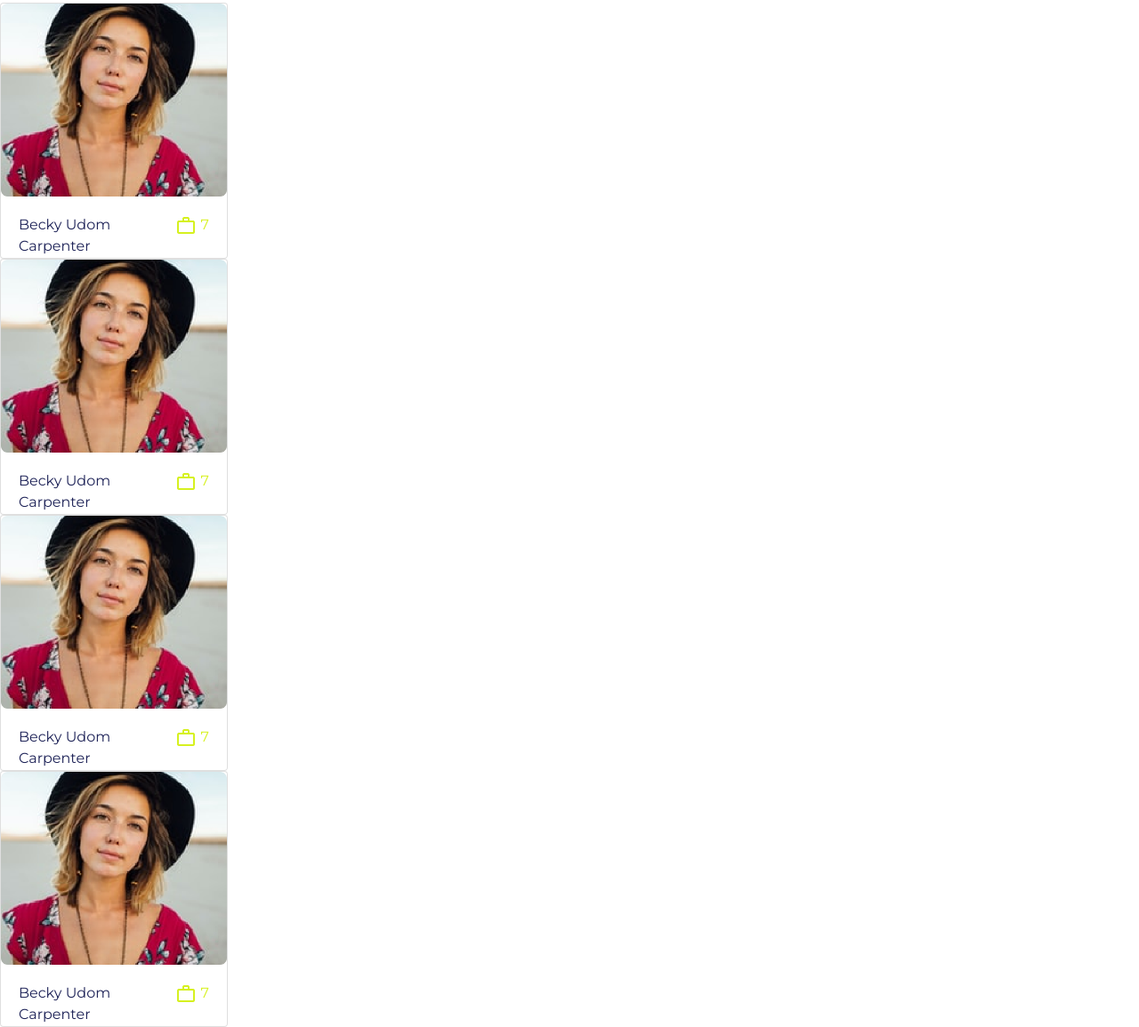
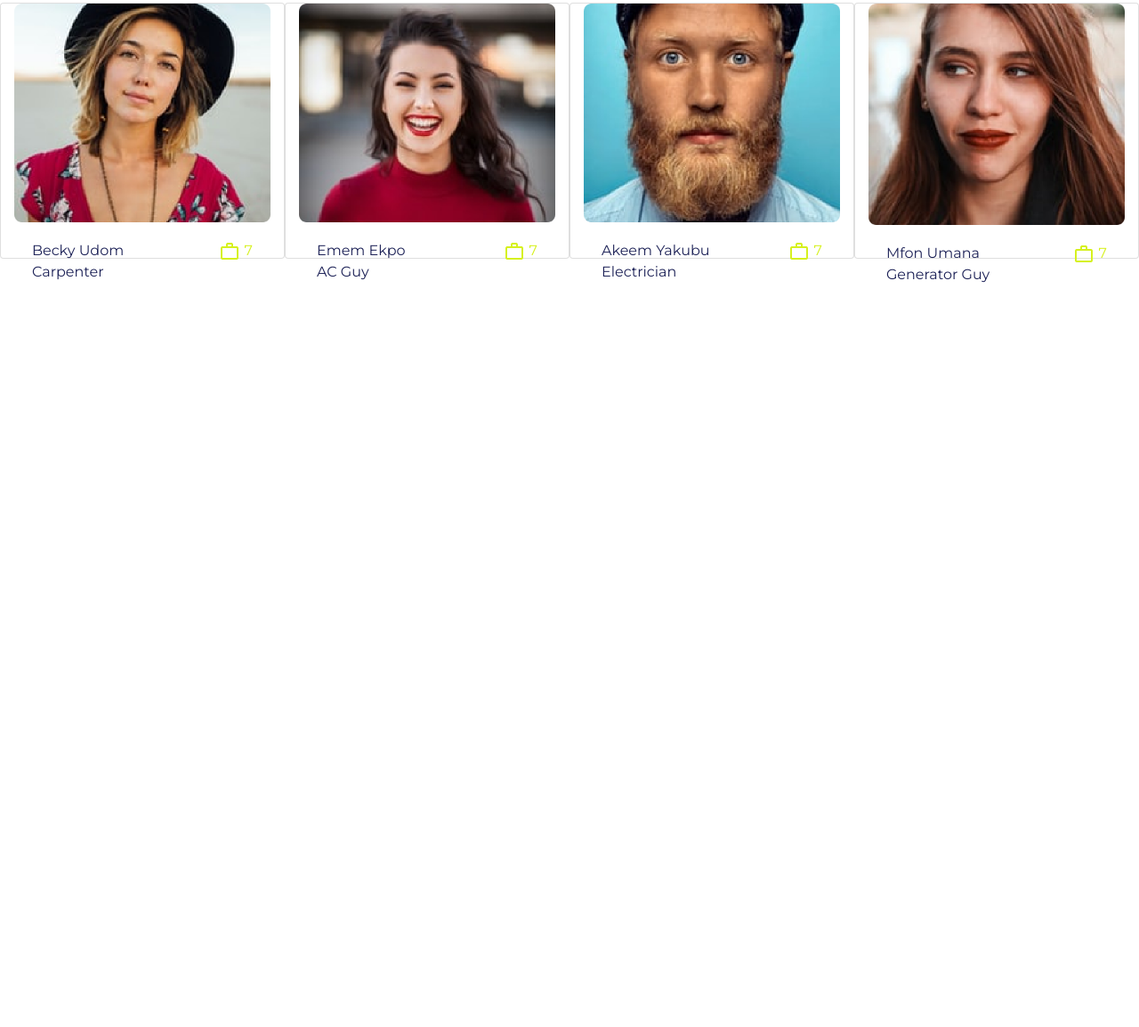
Before and after one commit to edidee/msaada, a plain HTML site: page index.html in a window 1280 px wide. Shown: the part 668-1823 px from the top of the page at 89% size. After the commit the page ends 989 px from the top, so only its background shows below. Drawn offline with nearby package versions, Linux system fonts and the light colour scheme.

Commit message:
added workers page

```diff
--- a/index.html
+++ b/index.html
@@ -104,7 +104,7 @@
       </ul>
 
       <div class="tab-content" id="pills-tabContent">
-        <div class="tab-pane fade show active  row" id="pills-home" role="tabpanel" aria-labelledby="pills-home-tab">
+        <div class="tab-pane fade show active workers row" id="pills-home" role="tabpanel" aria-labelledby="pills-home-tab">
 
           <div class="card col-lg-3" style="width: 16rem;">
             <img src="images/seller1.png" class="card-img-top" alt="...">
@@ -117,9 +117,9 @@
             </div>
           </div>
           <div class="card col-lg-3" style="width: 16rem;">
-            <img src="images/seller1.png" class="card-img-top" alt="...">
+            <img src="images/seller2.png" class="card-img-top" alt="...">
             <div class="card-body d-flex justify-content-between">
-              <p class="card-text">Becky Udom<br> Carpenter</p>
+              <p class="card-text">Emem Ekpo<br> AC Guy</p>
               <span>
                 <img src="images/work_outline-24px.png" alt="" class="img-fluid">
                 7
@@ -127,9 +127,9 @@
             </div>
           </div>
           <div class="card col-lg-3" style="width: 16rem;">
-            <img src="images/seller1.png" class="card-img-top" alt="...">
+            <img src="images/seller4.png" class="card-img-top" alt="...">
             <div class="card-body d-flex justify-content-between">
-              <p class="card-text">Becky Udom<br> Carpenter</p>
+              <p class="card-text">Akeem Yakubu<br> Electrician</p>
               <span>
                 <img src="images/work_outline-24px.png" alt="" class="img-fluid">
                 7
@@ -137,22 +137,15 @@
             </div>
           </div>
           <div class="card col-lg-3" style="width: 16rem;">
-            <img src="images/seller1.png" class="card-img-top" alt="...">
+            <img src="images/seller3.png" class="card-img-top" alt="...">
             <div class="card-body d-flex justify-content-between">
-              <p class="card-text">Becky Udom<br> Carpenter</p>
+              <p class="card-text">Mfon Umana<br> Generator Guy</p>
               <span>
                 <img src="images/work_outline-24px.png" alt="" class="img-fluid">
                 7
               </span>
             </div>
           </div>
-
-
-
-
-
-
-
         </div>
         <div class="tab-pane fade" id="pills-profile" role="tabpanel" aria-labelledby="pills-profile-tab">..Justo rebum ea eos magna sit. Diam lorem sed sed ipsum dolor dolor. Nonumy sit et nonumy sit at, dolore et voluptua gubergren ea, elitr dolor kasd est eos lorem kasd. Ea no lorem gubergren erat est at et justo sea, est sea dolor vero sanctus et vero sea sadipscing..</div>
         <div class="tab-pane fade" id="pills-contact" role="tabpanel" aria-labelledby="pills-contact-tab">...Invidunt consetetur duo sanctus duo et clita takimata et no sadipscing, stet sit labore lorem lorem dolore, labore amet sed sadipscing ea takimata et. Eirmod ipsum sit ea sadipscing sed eirmod et sit no. Sed stet no rebum accusam dolor lorem sit amet justo, elitr ipsum tempor duo et amet rebum nonumy elitr. Ipsum et takimata et clita ipsum sed sed, diam ut eos eirmod sea amet, dolores takimata voluptua consetetur labore. Elitr nonumy rebum sea vero vero clita ea..</div>
--- a/style.css
+++ b/style.css
@@ -132,7 +132,7 @@ body{
 }
 
 .card{
-    padding: 0;
+    /* padding: 0; */
     height: 18rem;
 }
 
@@ -141,6 +141,10 @@ body{
 }
 .card-body span{
     color: #D6F11F;
+}
+
+.workers{
+    display: flex !important;
 }
 
 @media screen and (min-width: 768px){
```
Also changed, not shown: workers.html (+50 -0 lines).
